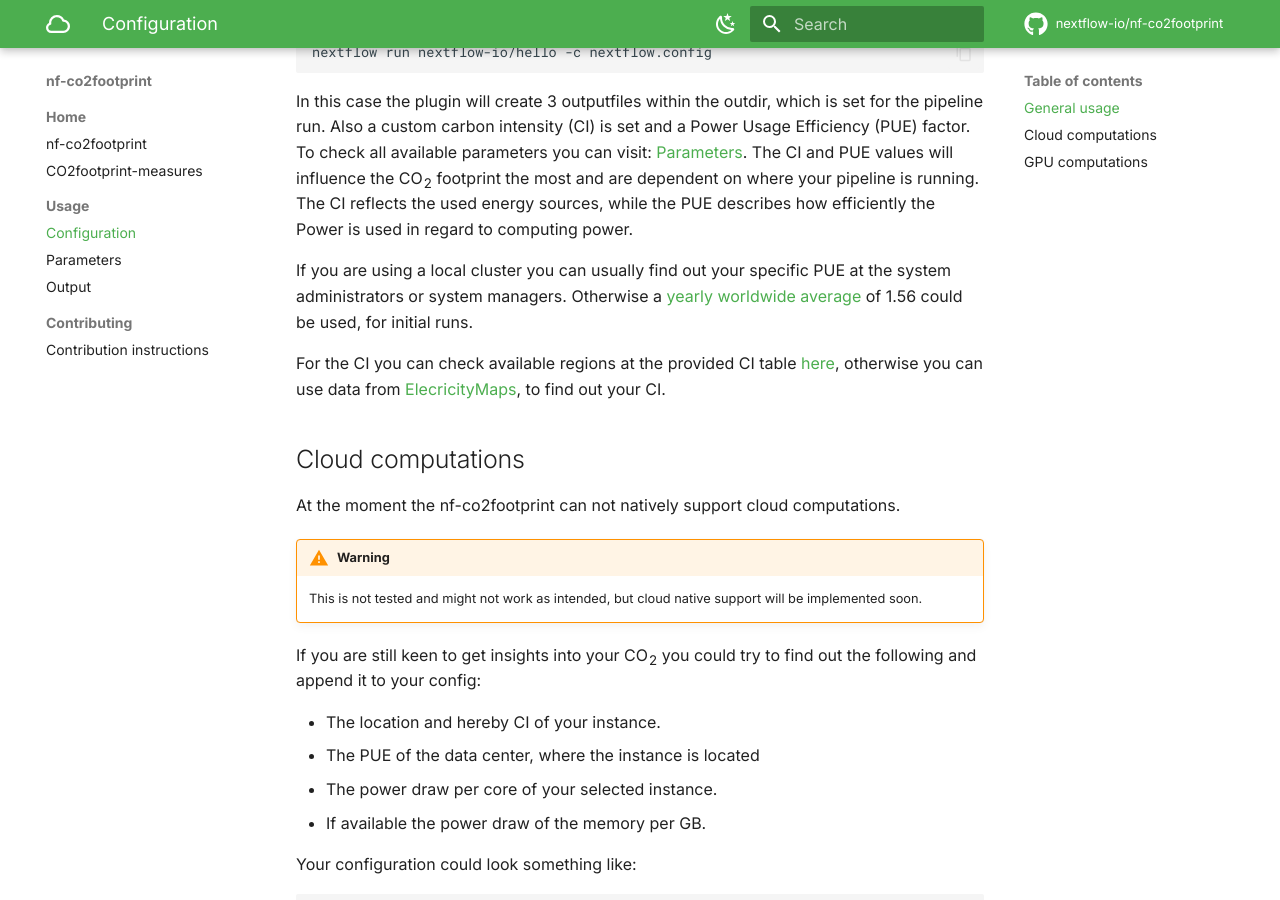
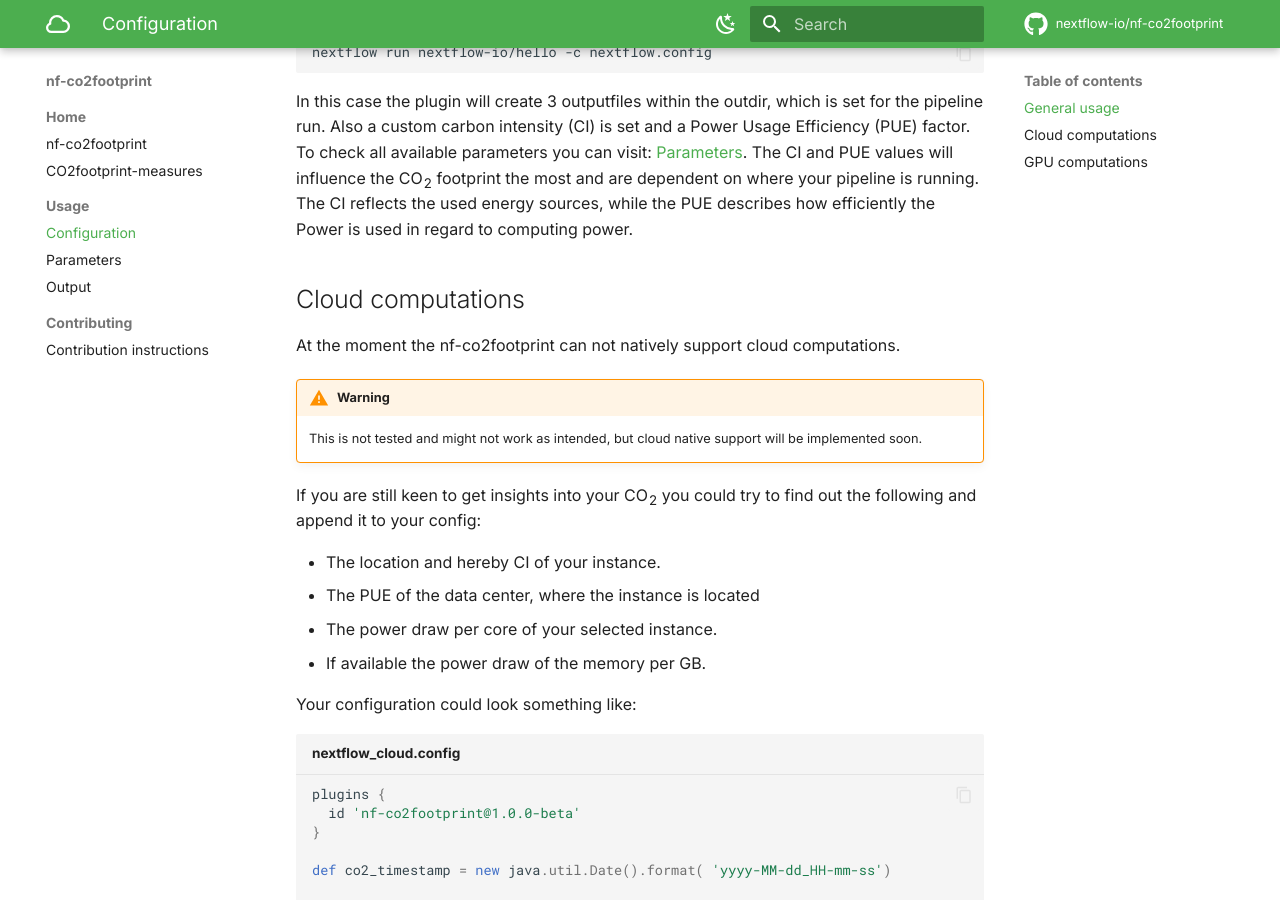
Before and after one commit to nextflow-io/nf-co2footprint, an MkDocs documentation site: the page built from docs/usage/configuration.md, in a window 1280 px wide and 900 px high, scrolled down 699 px. Built offline with MkDocs 1.6.1 and Material for MkDocs 9.7.7, drawn with Linux system fonts in a browser that asks for light colours; comment, search, counter and statistics services are not loaded.

Commit message:
update documentation
Signed-off-by: Bastian Eisenmann <bastian.eisenmann@uni-tuebingen.de>

````diff
--- a/docs/usage/configuration.md
+++ b/docs/usage/configuration.md
@@ -32,11 +32,8 @@ Include the config file for your pipeline run using the `-c` Nextflow parameter,
 nextflow run nextflow-io/hello -c nextflow.config
 ```
 
-In this case the plugin will create 3 outputfiles within the outdir, which is set for the pipeline run. Also a custom carbon intensity (CI) is set and a Power Usage Efficiency (PUE) factor. To check all available parameters you can visit: [Parameters](https://nextflow-io.github.io/nf-co2footprint/usage/parameters/). The CI and PUE values will influence the CO<sub>2</sub> footprint the most and are dependent on where your pipeline is running. The CI reflects the used energy sources, while the PUE describes how efficiently the Power is used in regard to computing power.
-
-If you are using a local cluster you can usually find out your specific PUE at the system administrators or system managers. Otherwise a [yearly worldwide average](https://www.statista.com/statistics/1229367/data-center-average-annual-pue-worldwide/) of 1.56 could be used, for initial runs.
-
-For the CI you can check available regions at the provided CI table [here](https://github.com/nextflow-io/nf-co2footprint/blob/1.0.0-beta/plugins/nf-co2footprint/src/resources/CI_aggregated.v2.2.csv), otherwise you can use data from [ElecricityMaps](https://app.electricitymaps.com/map/24h), to find out your CI.
+In this case the plugin will create 3 outputfiles within the outdir, which is set for the pipeline run. Also a custom carbon intensity (CI) is set and a Power Usage Efficiency (PUE) factor. To check all available parameters you can visit: [Parameters](https://nextflow-io.github.io/nf-co2footprint/usage/parameters/).
+The CI and PUE values will influence the CO<sub>2</sub> footprint the most and are dependent on where your pipeline is running. The CI reflects the used energy sources, while the PUE describes how efficiently the Power is used in regard to computing power.
 
 ## Cloud computations
 
````
Also changed, not shown: docs/usage/parameters.md (+3 -2 lines).
